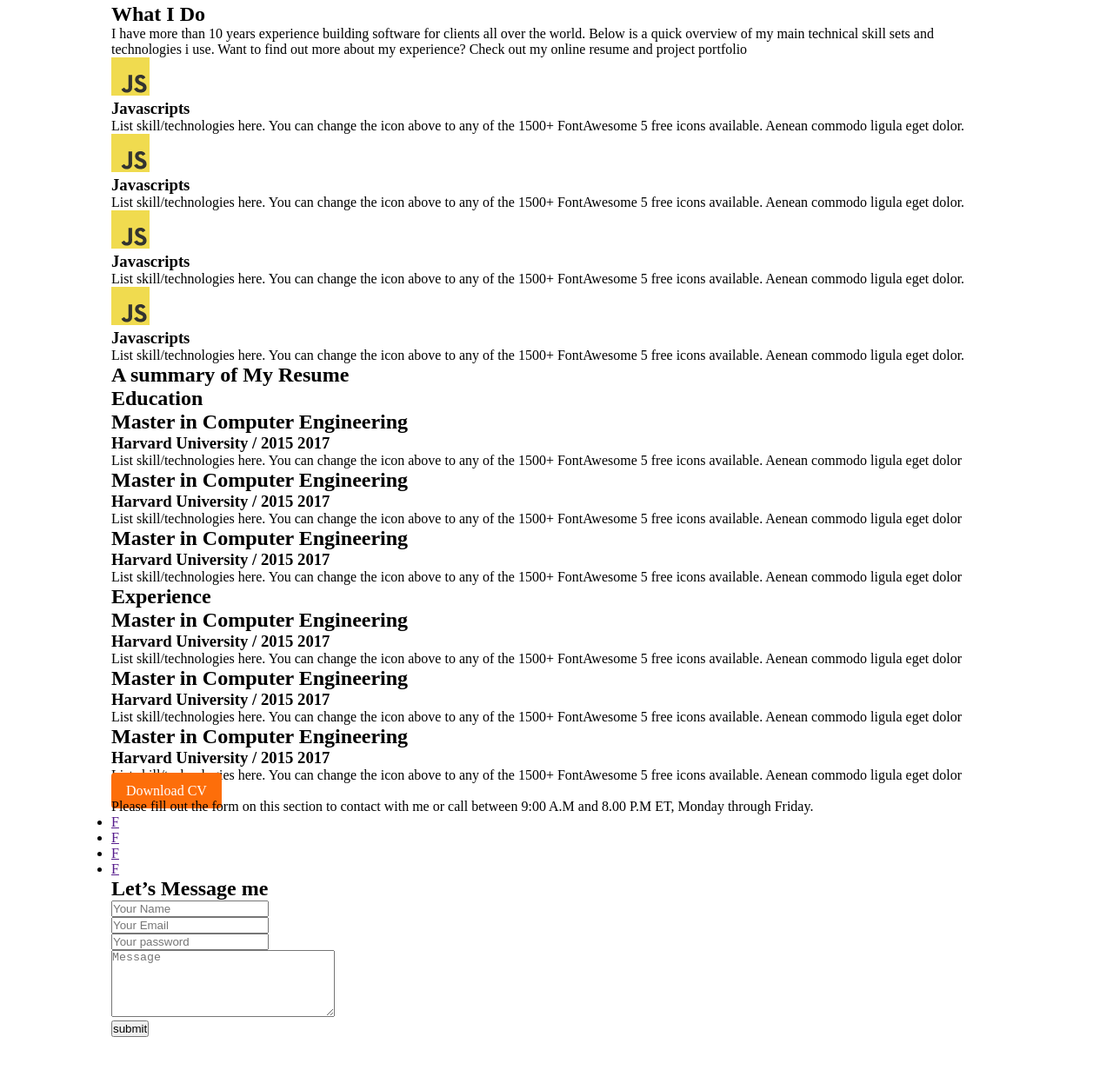
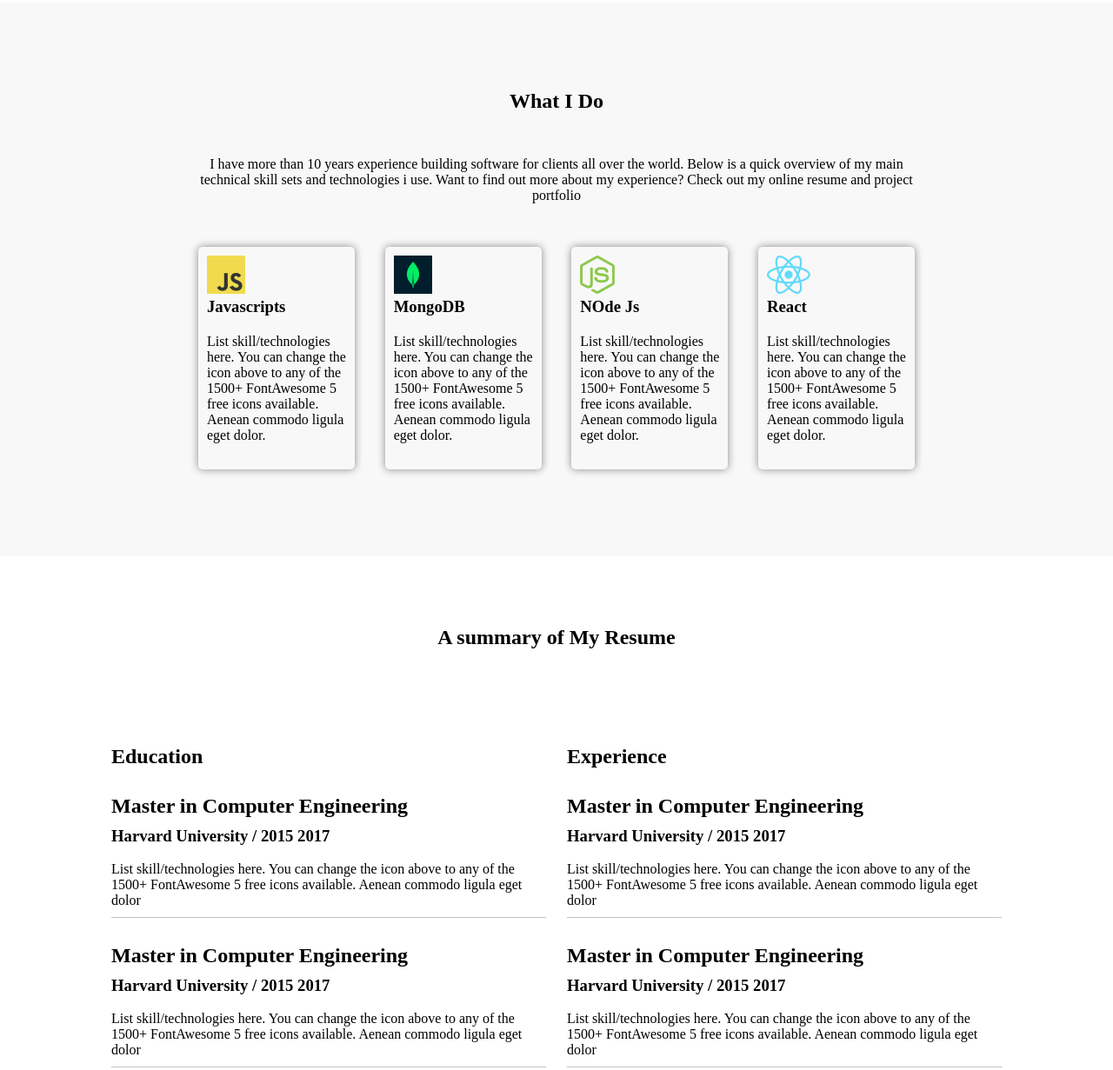
Before and after one commit to developerMohib/Mary-Portfolio, a plain HTML site: page index.html in a window 1280 px wide. Shown: the part 1016-2247 px from the top of the page at 87% size. Before the commit the page ends 2209 px from the top, so only its background shows below. Drawn offline with Linux system fonts and the light colour scheme.

Commit message:
new css added

```diff
--- a/index.html
+++ b/index.html
@@ -81,11 +81,9 @@
 
         <section class="services">
             <div class="container">
-                <div class="service">
-
-                </div>
+                <div class="service about-hardy">
                 <h1> What I Do </h1>
-                <p> I  have more than 10 years experience building software for clients all over the world. Below is a quick
+                <p class="serve-text" > I  have more than 10 years experience building software for clients all over the world. Below is a quick
                     overview of my main technical skill sets and technologies i use. Want to find out more about my experience?
                     Check out my online resume and project portfolio</p>
 
@@ -102,8 +100,8 @@
                             eget dolor.</p>
                     </div>
                     <div class="card">
-                        <img src="assests/icons/js.png" alt="">
-                        <h3> Javascripts </h3>
+                        <img src="assests/icons/mongo.png" alt="">
+                        <h3> MongoDB </h3>
                         <p>List skill/technologies
                             here. You can change the
                             icon above to any of the
@@ -114,8 +112,8 @@
                     </div>
 
                     <div class="card">
-                        <img src="assests/icons/js.png" alt="">
-                        <h3> Javascripts </h3>
+                        <img src="assests/icons/nodejs.png" alt="">
+                        <h3> NOde Js </h3>
                         <p>List skill/technologies
                             here. You can change the
                             icon above to any of the
@@ -126,8 +124,8 @@
                     </div>
 
                     <div class="card">
-                        <img src="assests/icons/js.png" alt="">
-                        <h3> Javascripts </h3>
+                        <img src="assests/icons/react.png" alt="">
+                        <h3> React </h3>
                         <p>List skill/technologies
                             here. You can change the
                             icon above to any of the
@@ -137,18 +135,23 @@
                             eget dolor.</p>
                     </div>
                 </div>
+                </div>
             </div>
         </section>
 
         <section class="resume">
-            <div class="container">
-                <h1> A summary of My Resume </h1>
+            <div class="container ">
+                <h1 class="head"> A summary of My Resume </h1>
+
+                <div class="clearFix">
+
 
                 <div class="qulafication">
                     <h1>Education</h1>
                     <div class="degree">
                         <h1> Master in Computer Engineering </h1>
                         <h3>Harvard University / 2015 2017</h3>
+                        <br>
                         <p>List skill/technologies here. You can change the icon above
                         to any of the 1500+ FontAwesome 5 free icons available. Aenean
                         commodo ligula eget dolor</p>
@@ -157,6 +160,7 @@
                     <div class="degree">
                         <h1> Master in Computer Engineering </h1>
                         <h3>Harvard University / 2015 2017</h3>
+                        <br>
                         <p>List skill/technologies here. You can change the icon above
                         to any of the 1500+ FontAwesome 5 free icons available. Aenean
                         commodo ligula eget dolor</p>
@@ -165,6 +169,7 @@
                     <div class="degree">
                         <h1> Master in Computer Engineering </h1>
                         <h3>Harvard University / 2015 2017</h3>
+                        <br>
                         <p>List skill/technologies here. You can change the icon above
                         to any of the 1500+ FontAwesome 5 free icons available. Aenean
                         commodo ligula eget dolor</p>
@@ -176,6 +181,7 @@
                     <div class="degree">
                         <h1> Master in Computer Engineering </h1>
                         <h3>Harvard University / 2015 2017</h3>
+                        <br>
                         <p>List skill/technologies here. You can change the icon above
                         to any of the 1500+ FontAwesome 5 free icons available. Aenean
                         commodo ligula eget dolor</p>
@@ -184,6 +190,7 @@
                     <div class="degree">
                         <h1> Master in Computer Engineering </h1>
                         <h3>Harvard University / 2015 2017</h3>
+                        <br>
                         <p>List skill/technologies here. You can change the icon above
                         to any of the 1500+ FontAwesome 5 free icons available. Aenean
                         commodo ligula eget dolor</p>
@@ -192,19 +199,22 @@
                     <div class="degree">
                         <h1> Master in Computer Engineering </h1>
                         <h3>Harvard University / 2015 2017</h3>
+                        <br>
                         <p>List skill/technologies here. You can change the icon above
                         to any of the 1500+ FontAwesome 5 free icons available. Aenean
                         commodo ligula eget dolor</p>
                     </div>
                 </div>
-
+                </div>
+                <div class="resume-btn">
                 <a class="primary-btn" href=""> Download CV</a>
+                </div>
 
             </div>
         </section>
 
         <section class="contact">
-            <div class="container">
+            <div class="container clearFix">
                 <div class="social-media">
                     <p> Please fill out the form on this section to contact with me or call between
                     9:00 A.M and 8.00 P.M ET, Monday through Friday. </p>
@@ -225,8 +235,8 @@
                         <input type="email" name="" placeholder="Your Email" id=""><br>
                         <input type="password" name="" placeholder="Your password" id=""> <br>
                         <textarea name="" id="" cols="30" rows="5" placeholder="Message "></textarea> <br>
-                        <input type="submit" value="submit">
                     </form>
+                    <input type="submit" value="submit">
                 </div>
             </div>
         </section>
--- a/style.css
+++ b/style.css
@@ -99,3 +99,96 @@ nav .menu ul li a{
     justify-content: space-around;
     margin: 20px 0px;
 }
+/* Services section */
+.services{
+    background-color: #f8f8f8;
+}
+.service.about-hardy {
+    background-color: #f8f8f8;
+}
+.serve-text{
+    margin: 20px 0px;
+}
+.serve-text {
+    margin: 50px 0px !important;
+}
+.ser-vices {
+    display: flex;
+    justify-content: space-between;
+}
+.card {
+    text-align: left;
+    width: 180px;
+    box-shadow: 0px 0px 10px #878787;
+    padding: 10px;
+    border-radius: 5px;
+}
+
+/* Resume */
+
+.resume{
+    margin: 80px 0px;
+}
+.resume .head{
+    text-align: center;
+    margin: 50px 0px;
+}
+.clearFix::after{
+    content: " ";
+    clear: both;
+    display: table;
+}
+.qulafication {
+    float: left;
+    width: 500px;
+    padding: 50px 0px;
+}
+.experience {
+    float: right;
+    width: 500px;
+    padding: 50px 0px;
+}
+.experience h1, .qulafication h1{
+    margin: 10px 0px;
+}
+.degree{
+    margin: 30px 0px;
+    border-bottom: 1px solid rgba(0, 0, 0, 0.24);
+}
+.degree p{
+    margin-bottom: 10px;
+}
+.resume-btn{
+    text-align: center;
+}
+
+/* Contact */
+
+.contact{
+    background-color: #fff8f3;
+    padding: 100px 0px;
+}
+.social-icons{}
+.social-icons ul{
+    display: flex;
+    justify-content: flex-start;
+}
+.social-icons ul li{
+    list-style-type: none;
+}
+.social-icons ul li a{
+    text-decoration: none;
+}
+.social-media{
+    float: left;
+    width: 500px;
+}
+.form{
+    float: right;
+    width: 500px;
+}
+form input{
+    padding: 10px;
+    margin: 5px 0px;
+    width: 100%;
+}
```
